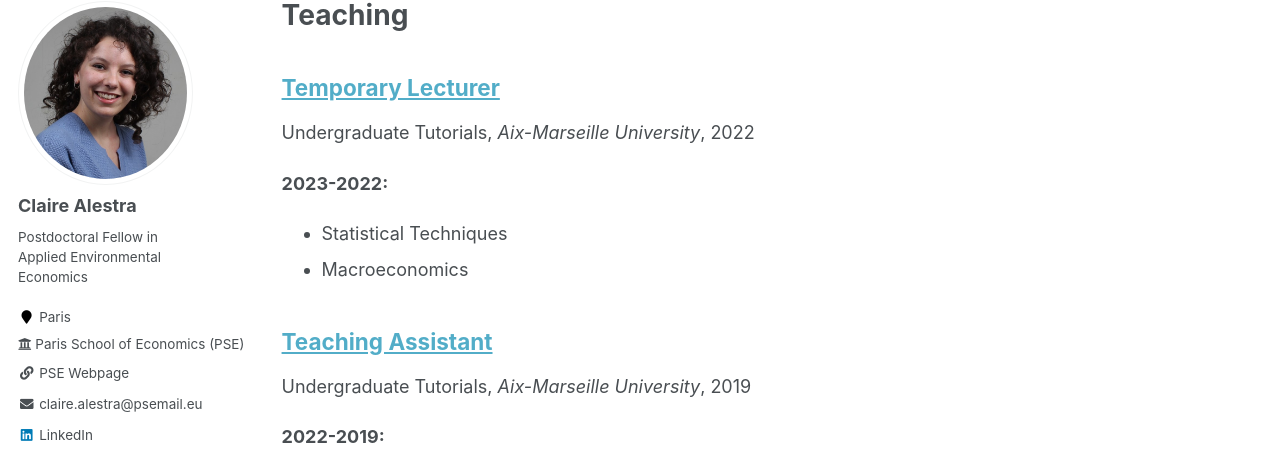
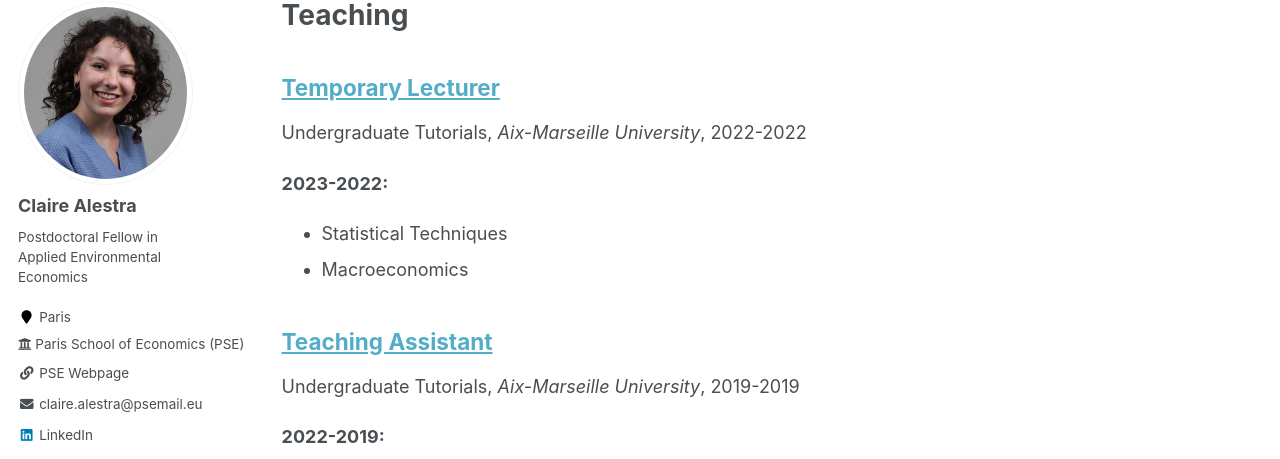
Before and after one commit to ClaireAlestra/ClaireAlestra.github.io, a Jekyll site: the page built from _pages/teaching.html, in a window 1280 px wide and 947 px high. Shown: the part 117-576 px from the top of the window. Built offline with Jekyll 4.4.1, drawn with Linux system fonts in a browser that asks for light colours.

Commit message:
Update archive-single.html

```diff
--- a/_includes/archive-single.html
+++ b/_includes/archive-single.html
@@ -39,7 +39,7 @@
     {% endif %}
 
         {% if post.collection == 'teaching' %}
-          <p> {{ post.type }}, <i>{{ post.venue }}</i>, {{ post.date | default: "1900-01-01" | date: "%Y" }} </p>
+          <p> {{ post.type }}, <i>{{ post.venue }}</i>, {{ post.date | default: "1900-01-01 to 1900-01-01" | date: "%Y-%Y" }} </p>
         {% elsif post.collection == 'publications' %}
           <p>Published in <i>{{ post.venue }}</i>, {{ post.date | default: "1900-01-01" | date: "%Y" }} </p>
         {% elsif post.date %}
```
